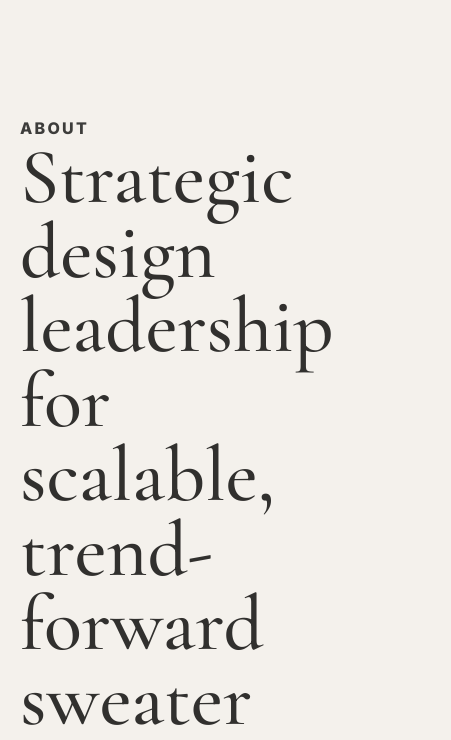
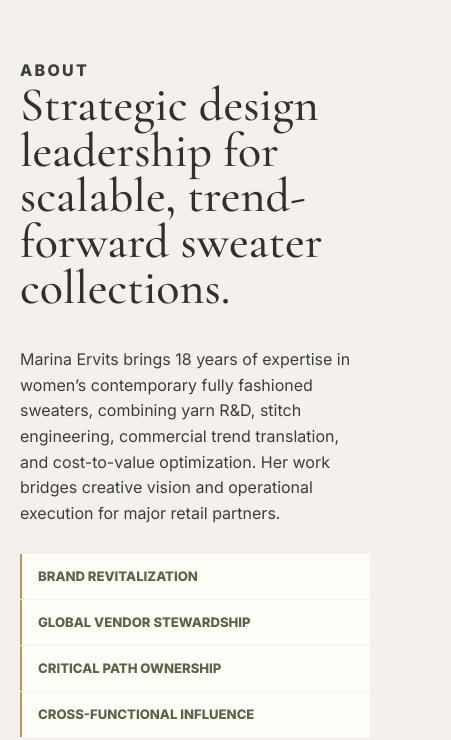
Before and after one commit to dbist/marina-portfolio, a website: page index.html in a window 390 px wide. Shown: the part 1818-2558 px from the top of the page, 451 px wide, since content can reach past the window. Drawn offline with nearby package versions, Linux system fonts and the light colour scheme.

Commit message:
Prepare site for Pages launch

```diff
--- a/index.html
+++ b/index.html
@@ -46,7 +46,6 @@
           <div class="hero-actions">
             <a class="button button-primary" href="#collections">View Collections</a>
             <a class="button button-secondary" href="#resume">View Resume</a>
-            <a class="button button-secondary" href="MARINA%20ERVITS%20PORTFOLIO-Sweater.pdf">Download PDF</a>
           </div>
         </div>
         <figure class="hero-image">
@@ -411,7 +410,6 @@
       <div class="footer-links">
         <a href="mailto:marinaervits@gmail.com">marinaervits@gmail.com</a>
         <a href="tel:+19178861262">917-886-1262</a>
-        <a href="MARINA%20ERVITS%20PORTFOLIO-Sweater.pdf">Download portfolio PDF</a>
         <a href="Marina%20Ervits%20Resume-Cobalt.pdf">Download resume</a>
       </div>
     </footer>
--- a/styles.css
+++ b/styles.css
@@ -225,6 +225,16 @@ section,
   max-width: 1180px;
 }
 
+.intro-grid > *,
+.experience-layout > *,
+.collection-lead > *,
+.product-lead > *,
+.resume-layout > *,
+.impact-layout > *,
+.skills-layout > * {
+  min-width: 0;
+}
+
 h2 {
   font-family: "Cormorant Garamond", Georgia, serif;
   font-size: clamp(2.3rem, 4.9rem, 5.3rem);
@@ -232,6 +242,7 @@ h2 {
   letter-spacing: 0;
   line-height: 0.95;
   margin: 0;
+  overflow-wrap: break-word;
 }
 
 h3 {
@@ -694,6 +705,10 @@ h3 {
     font-size: 4.4rem;
   }
 
+  h2 {
+    font-size: 3rem;
+  }
+
   .hero-actions,
   .resume-actions,
   .button {
```
Also changed, not shown: README.md.
